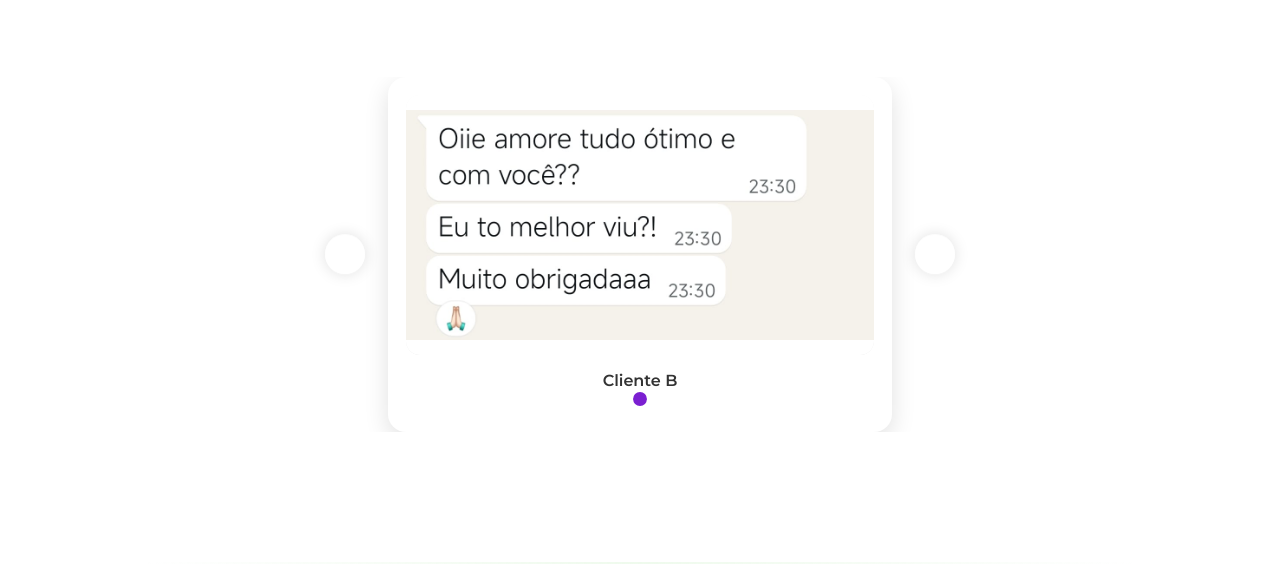
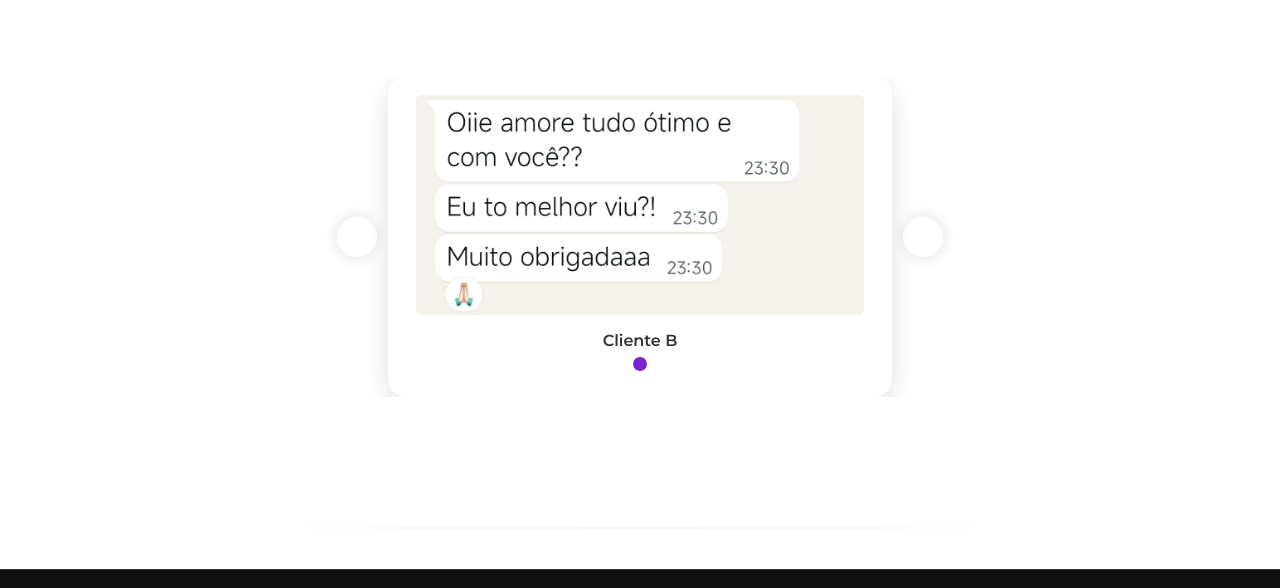
Before and after one commit to Denis-Diego-neb/Portifolio-pi, a plain HTML site: page docs/index.html in a window 1280 px wide. Shown: the part 1587-2175 px from the top of the page. Drawn offline with nearby package versions, Linux system fonts and the light colour scheme.

Commit message:
tentando concertar o card depoimentos v2

```diff
--- a/docs/css/style.css
+++ b/docs/css/style.css
@@ -256,78 +256,96 @@ a:not(.btn-contato):hover { color: #6C3BA6; }
   background-color: #7b1fd1;
   filter: invert(0%);
 }
-
-
-/* Depoimentos - carrossel menor */
+/* ----------------------------
+   CARROSSEL DE DEPOIMENTOS
+   ----------------------------*/
 #carouselDepoimentos {
   width: 100%;
   max-width: 560px;
   margin: 40px auto;
-  overflow: visible !important;
 }
 
-/* Cartões de depoimento */
-.depo-card {
+/* força altura fixa para evitar variação entre slides */
+#carouselDepoimentos .carousel-inner {
+  min-height: 320px;
+}
+
+/* cartão: altura fixa e layout previsível */
+#carouselDepoimentos .depo-card {
   background: #fff;
-  padding: 18px;
   border-radius: 18px;
   box-shadow: 0 8px 24px rgba(0,0,0,0.12);
-  text-align: center;
+  padding: 18px;
   width: 90%;
-  margin: auto;
+  margin: 0 auto;
+  height: 320px;
+  display: flex;
+  flex-direction: column;
+  align-items: center;
+  justify-content: flex-start;
+  overflow: hidden;
 }
-.depo-img-container{
-  min-height: 260px;
+
+/* contêiner da imagem mantém a área estável */
+#carouselDepoimentos .depo-img-container {
   width: 100%;
-  height: 260px;      /* Altura fixa no PC */
+  height: 220px;
   display: flex;
   align-items: center;
   justify-content: center;
-  overflow: hidden;    /* Evita sobras */
+  overflow: hidden;
   border-radius: 14px;
-}
-/* Imagem dentro do depoimento */
-.depo-img { width: 100%; height: 100%; border-radius: 14px; object-fit: contain; box-shadow: 0 8px 18px rgba(0,0,0,0.16); display: block;}
-
-/* Nome do cliente */
-.depo-nome { margin-top: 12px; font-size: 16px; font-weight: 600; color: #333; }
-
-/* Setas dos carrosseis */
-#carouselDepoimentos .carousel-control-prev,
-#carouselDepoimentos .carousel-control-next{
-  width: 60px;
-  top: 50%;
-  transform: translateY(-50%);
-  display: flex;
-  align-items: center;
-  justify-content: center;
-  z-index: 10;
+  background: transparent; /* caso queira um leve fundo, coloque rgba() aqui */
 }
 
-/* Ícones das setas */
+/* imagem se adapta - não corta demais e não faz o card 'pular' */
+#carouselDepoimentos .depo-img {
+  max-width: 100%;
+  max-height: 100%;
+  object-fit: contain;   /* mostra a imagem inteira dentro do box */
+  display: block;
+}
+
+/* nome do cliente fixo abaixo da imagem */
+#carouselDepoimentos .depo-nome {
+  margin-top: 12px;
+  font-size: 16px;
+  font-weight: 600;
+  color: #333;
+}
+/* ================================
+   SETAS DO CARROSSEL DE DEPOIMENTOS
+================================ */
+
+/* Garante que este carrossel não herda nada do principal */
 #carouselDepoimentos .carousel-control-prev-icon,
-#carouselDepoimentos .carousel-control-next-icon{
+#carouselDepoimentos .carousel-control-next-icon {
   width: 40px;
   height: 40px;
+  border-radius: 50%;
   padding: 18px;
-  border-radius: 50%;
-  background-color: rgba(255,255,255,0.7);
+  background-color: rgba(255,255,255,0.8);
   backdrop-filter: blur(5px);
   box-shadow: 0 0 15px rgba(0,0,0,0.25);
-  transition: 0.25s ease-in-out;
+  background-size: 60%;
+  filter: none !important;    /* <-- ESSENCIAL, remove o invert do carrossel principal */
 }
 
-/* Hover nas setas */
+/* Hover */
 #carouselDepoimentos .carousel-control-prev-icon:hover,
-#carouselDepoimentos .carousel-control-next-icon:hover{
+#carouselDepoimentos .carousel-control-next-icon:hover {
   transform: scale(1.12);
   background-color: #7b1fd1;
 }
 
-/* Ajuste de posição das setas do carrossel de depoimentos */
-#carouselDepoimentos .carousel-control-prev { left: -45px; }
-#carouselDepoimentos .carousel-control-next { right: -45px; }
+/* Posição */
+#carouselDepoimentos .carousel-control-prev {
+  left: -45px;
+}
 
+#carouselDepoimentos .carousel-control-next {
+  right: -45px;
+}
 /* ================================
    CARDS
 ================================ */
@@ -449,7 +467,9 @@ section img { border-radius: 5px; }
   .card-body { padding: 0; }
   .card-title { font-size: 1.1rem; margin-bottom: 5px; text-align: center; }
   .card-text { font-size: 0.9rem; line-height: 1.3; }
-  .depo-img-container{min-height: 180px; height: 180px;padding: 14px;}
+  #carouselDepoimentos .carousel-inner{min-height: 260px;}
+  #carouselDepoimentos .depo-card {height:260px;}
+  #carouselDepoimentos .depo-img-container {height:160px ;}
 }
 
 /* Ajustes para telas menores que 600px */
@@ -467,6 +487,8 @@ section img { border-radius: 5px; }
   h2 { font-size: 22px; padding: 6px 0; }
   h3 { font-size: 22px; }
   p { font-size: 15px; }
-  .depo-img-container{min-height: 150px; height: 150px;padding: 10px;width: 110%;
-margin-left: -5%;}
+  #carouselDepoimentos .carousel-inner{min-height: 220px;}
+  #carouselDepoimentos .depo-card {height:220px;}
+  #carouselDepoimentos .depo-img-container {height:140px ;}
+  #carouselDepoimentos .depo-card { width: 95%; }
 }
--- a/docs/index.html
+++ b/docs/index.html
@@ -157,15 +157,14 @@
         <h2>Depoimentos</h2>
       </div>
 
-      <div id="carouselDepoimentos" class="carousel slide" data-bs-ride="carousel">
+      <div id="carouselDepoimentos" class="carousel slide" data-bs-ride="carousel" data-bs-interval="4500">
         <div class="carousel-inner">
 
           <!-- ITEM 1 -->
           <div class="carousel-item active">
             <div class="depo-card">
               <div class="depo-img-container">
-                <img src="imagens/Imagens_Comentarios/comentario1.jfif" class="depo-img"
-                  alt="Imagem com mensagem de feedback positivo sobre os trabalhos descritos no site.">
+                <img src="imagens/Imagens_Comentarios/comentario1.jfif" class="depo-img" alt="...">
               </div>
               <p class="depo-nome">Cliente A</p>
             </div>
@@ -175,8 +174,7 @@
           <div class="carousel-item">
             <div class="depo-card">
               <div class="depo-img-container">
-                <img src="imagens/Imagens_Comentarios/comentario2.jfif" class="depo-img"
-                  alt="Imagem com mensagem de feedback positivo sobre os trabalhos descritos no site.">
+                <img src="imagens/Imagens_Comentarios/comentario2.jfif" class="depo-img" alt="...">
               </div>
               <p class="depo-nome">Cliente B</p>
             </div>
@@ -186,8 +184,7 @@
           <div class="carousel-item">
             <div class="depo-card">
               <div class="depo-img-container">
-                <img src="imagens/Imagens_Comentarios/comentario3.jfif" class="depo-img"
-                  alt="Imagem com mensagem de feedback positivo sobre os trabalhos descritos no site.">
+                <img src="imagens/Imagens_Comentarios/comentario3.jfif" class="depo-img" alt="...">
               </div>
               <p class="depo-nome">Cliente C</p>
             </div>
@@ -195,27 +192,19 @@
 
         </div>
 
-        <!-- INDICADORES -->
         <div class="carousel-indicators">
           <button type="button" data-bs-target="#carouselDepoimentos" data-bs-slide-to="0" class="active"
-            aria-label="Primeiro slide de depoimentos"></button>
-          <button type="button" data-bs-target="#carouselDepoimentos" data-bs-slide-to="1"
-            aria-label="Segundoo slide de depoimentos"></button>
-          <button type="button" data-bs-target="#carouselDepoimentos" data-bs-slide-to="2"
-            aria-label="Terceiro slide de depoimentos"></button>
+            aria-label="1"></button>
+          <button type="button" data-bs-target="#carouselDepoimentos" data-bs-slide-to="1" aria-label="2"></button>
+          <button type="button" data-bs-target="#carouselDepoimentos" data-bs-slide-to="2" aria-label="3"></button>
         </div>
 
-        <!-- SETAS ADICIONADAS -->
-        <button aria-label="Voltar slide" class="carousel-control-prev" type="button"
-          data-bs-target="#carouselDepoimentos" data-bs-slide="prev">
+        <button class="carousel-control-prev" type="button" data-bs-target="#carouselDepoimentos" data-bs-slide="prev">
           <span class="carousel-control-prev-icon"></span>
         </button>
-
-        <button aria-label="Avançar slide" class="carousel-control-next" type="button"
-          data-bs-target="#carouselDepoimentos" data-bs-slide="next">
+        <button class="carousel-control-next" type="button" data-bs-target="#carouselDepoimentos" data-bs-slide="next">
           <span class="carousel-control-next-icon"></span>
         </button>
-
       </div>
     </section>
     <!-- fim do depoimentos -->
```
